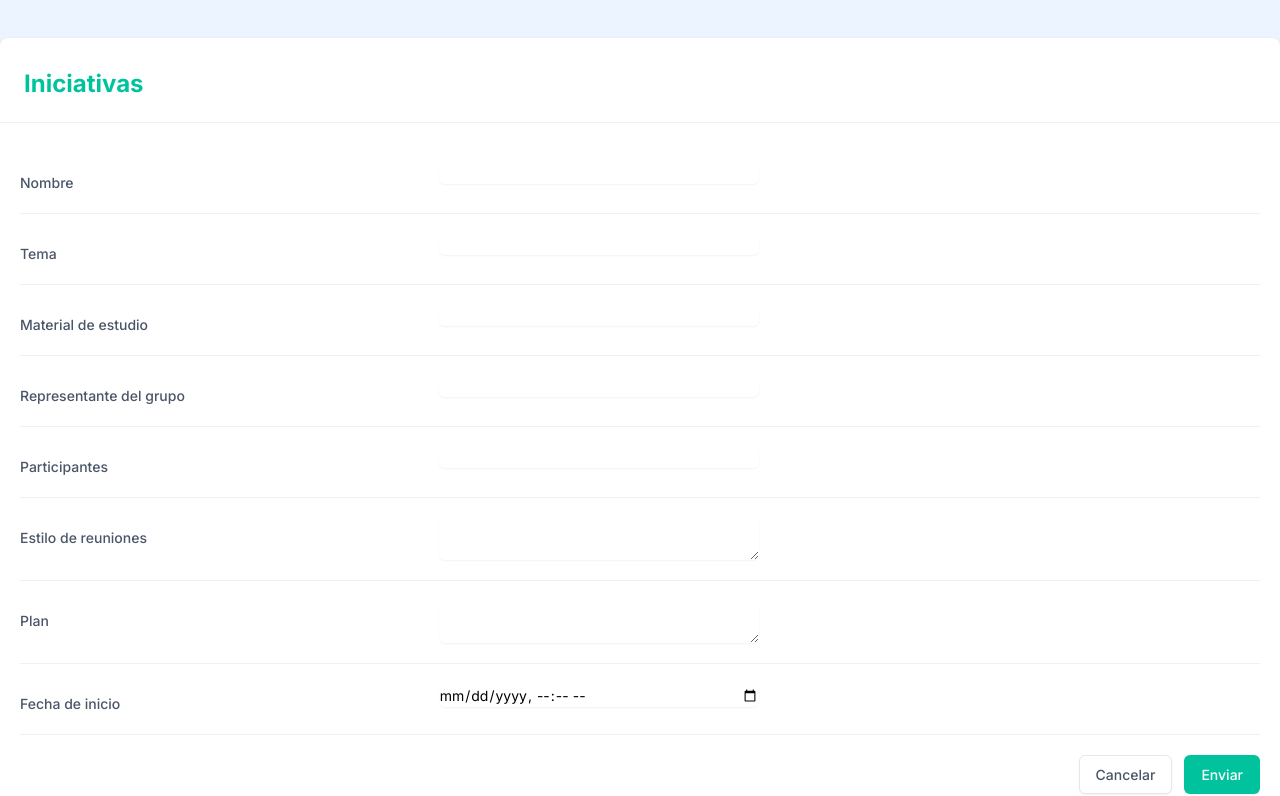
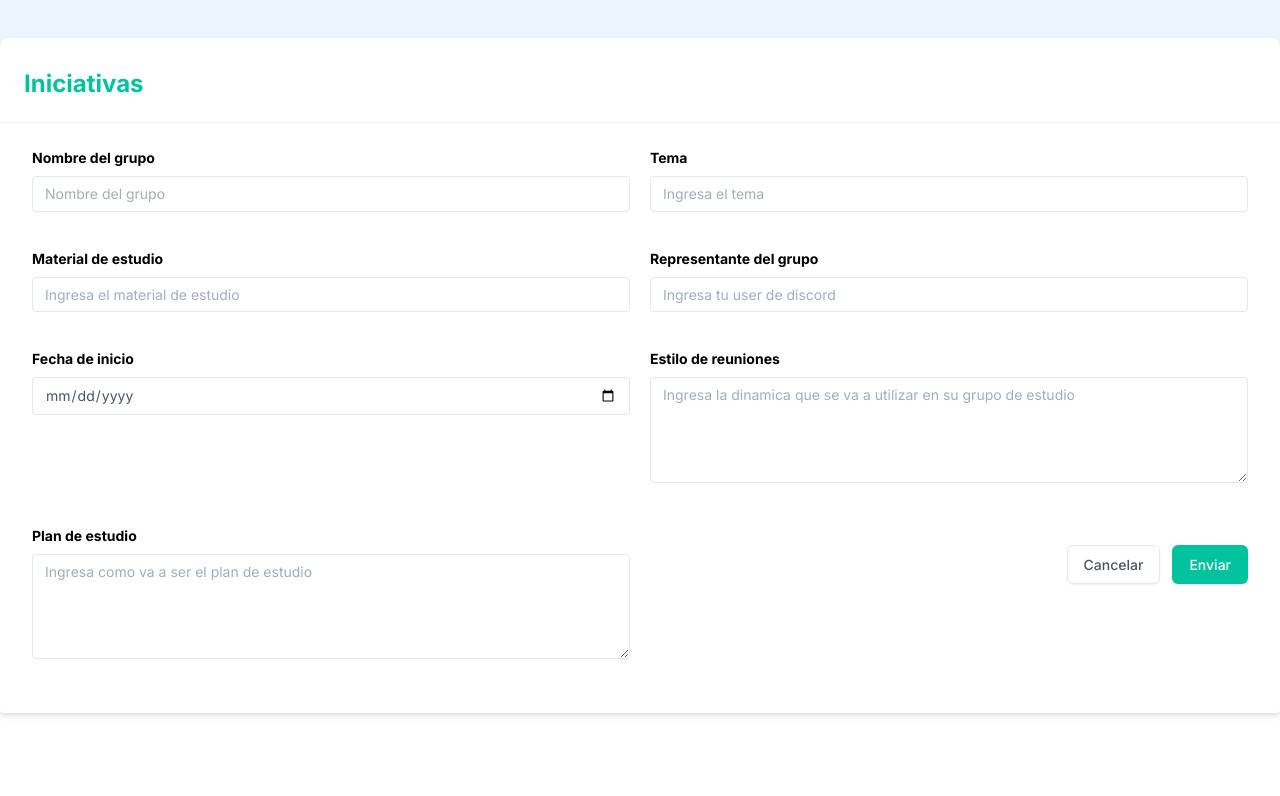
Before and after one commit to webmiraclepro/website, a Next.js app: page /iniciativas in a window 1280 px wide. Shown: the part 346-1142 px from the top of the page. Built offline with nearby package versions, Linux system fonts and the light colour scheme.

Commit message:
add postInitiative method

```diff
--- a/src/components/Header/index.tsx
+++ b/src/components/Header/index.tsx
@@ -19,6 +19,7 @@ const Header: React.FC<HeaderProps> = ({ preview }) => {
     { title: 'Eventos', link: '/eventos' },
     { title: 'Mentorías', link: '/mentorias' },
     { title: 'Proyectos', link: '/cmyk' },
+    { title: 'Iniciativas', link: '/iniciativas' },
   ];
 
   return (
--- a/src/lib/api.ts
+++ b/src/lib/api.ts
@@ -1,5 +1,5 @@
-import client, { previewClient } from './sanity';
-import { CMYK, Post, Doc, Event, Mentor, Topic } from './types';
+import client, { postClient, previewClient } from './sanity';
+import { CMYK, Post, Doc, Event, Mentor, Topic, Initiative } from './types';
 import {
   postQuery,
   cmykQuery,
@@ -90,3 +90,7 @@ export async function getAllCMYKProjects(
 ): Promise<CMYK[]> {
   return await getClient(preview).fetch(cmykQuery);
 }
+
+export async function postInitiative(data: Initiative): Promise<any> {
+  return await postClient.create(data);
+}
--- a/src/lib/sanity.ts
+++ b/src/lib/sanity.ts
@@ -1,3 +1,4 @@
+import SanityClient from '@sanity/client';
 import sanityImage from '@sanity/image-url';
 import {
   createClient,
@@ -13,6 +14,8 @@ const config: ClientConfig = {
 
 const client = createClient(config);
 
+export const postClient = SanityClient(config);
+
 export const imageBuilder = sanityImage(client);
 
 export const previewClient = createClient({
--- a/src/pages/iniciativas/index.tsx
+++ b/src/pages/iniciativas/index.tsx
@@ -1,14 +1,27 @@
+import { useEffect } from 'react';
 import Hero from '../../components/Hero';
 import Layout from '../../components/Layout';
+import { postInitiative } from '../../lib/api';
 
 const InitiativesPage: React.FC = ({}) => {
+  const testData = {
+    _type: 'reactGroup',
+    name: 'Nombre',
+    topic: 'Tema',
+    studyMaterial: 'Material',
+    teamLeader: 'Team Leader',
+    teamMembers: 'Her Test',
+    meetingType: 'Her Test',
+    plan: 'Her Test',
+    date: 'Her Test',
+  };
+
   return (
     <Layout title="Iniciativas">
       <Hero small title="Iniciativas" />
       <div className="bg-indigo-100 sm:pt-10 pb-24">
         <div className=" container mx-auto min-h-screen bg-white overflow-hidden shadow rounded-lg">
           <div className="border-b border-gray-200 px-4 py-5 sm:px-6">
-            <div></div>
             <div className="mt-2 md:flex md:items-center md:justify-between">
               <div className="flex-1 min-w-0">
                 <h2 className="text-xl font-bold leading-7 text-primary sm:text-2xl sm:leading-9 sm:truncate">
@@ -17,109 +30,97 @@ const InitiativesPage: React.FC = ({}) => {
               </div>
             </div>
           </div>
-          <form className="space-y-8 divide-y divide-gray-200">
-            <div className="p-5">
-              <div className="space-y-8 divide-y divide-gray-200 sm:space-y-5">
-                <div className="sm:grid sm:grid-cols-3 sm:gap-4 sm:items-start sm:pt-5">
-                  <label className="block text-sm font-medium text-gray-700 sm:mt-px sm:pt-2">
-                    Nombre
+
+          <form
+            id="form"
+            className="bg-white shadow-md rounded px-8 pt-6 pb-8 mb-4 w-full grid grid-cols-2 gap-5"
+          >
+            <div className="mb-4">
+              <label className="block text-sm font-bold mb-2">
+                Nombre del grupo
               </label>
-                  <div className="mt-1 sm:mt-0 sm:col-span-2">
               <input
+                className="appearance-none border rounded w-full py-2 px-3 text-sm text-gray-700 leading-tight focus:outline-none focus:shadow-outline"
+                name="name"
+                id="name"
                 type="text"
-                      name="name"
-                      className="max-w-lg block w-full shadow-sm sm:max-w-xs sm:text-sm border-teal-600 rounded-md"
+                placeholder="Nombre del grupo"
+                required
               />
             </div>
-                </div>
-
-                <div className="sm:grid sm:grid-cols-3 sm:gap-4 sm:items-start sm:border-t sm:border-gray-200 sm:pt-5">
-                  <label className="block text-sm font-medium text-gray-700 sm:mt-px sm:pt-2">
-                    Tema
-                  </label>
-                  <div className="mt-1 sm:mt-0 sm:col-span-2">
+            <div className="mb-4">
+              <label className="block text-sm font-bold mb-2">Tema</label>
               <input
-                      type="text"
-                      name="topic"
-                      className="max-w-lg block w-full shadow-sm sm:max-w-xs sm:text-sm border-teal-600 rounded-md"
+                className="appearance-none border rounded w-full py-2 px-3 text-sm text-gray-700 leading-tight focus:outline-none focus:shadow-outline"
+                name="tel"
+                id="tel"
+                type="tel"
+                placeholder="Ingresa el tema"
+                required
               />
             </div>
-                </div>
-
-                <div className="sm:grid sm:grid-cols-3 sm:gap-4 sm:items-start sm:border-t sm:border-gray-200 sm:pt-5">
-                  <label className="block text-sm font-medium text-gray-700 sm:mt-px sm:pt-2">
+            <div className="mb-4">
+              <label className="block text-sm font-bold mb-2">
                 Material de estudio
               </label>
-                  <div className="mt-1 sm:mt-0 sm:col-span-2">
               <input
-                      type="text"
-                      name="study-material"
-                      className="max-w-lg block w-full shadow-sm sm:max-w-xs sm:text-sm border-teal-600 rounded-md"
+                className="appearance-none border rounded w-full py-2 px-3 text-sm text-gray-700 leading-tight focus:outline-none focus:shadow-outline"
+                name="email"
+                id="email"
+                type="email"
+                placeholder="Ingresa el material de estudio"
+                required
               />
             </div>
-                </div>
-
-                <div className="sm:grid sm:grid-cols-3 sm:gap-4 sm:items-start sm:border-t sm:border-gray-200 sm:pt-5">
-                  <label className="block text-sm font-medium text-gray-700 sm:mt-px sm:pt-2">
+            <div className="mb-4">
+              <label className="block text-sm font-bold mb-2">
                 Representante del grupo
               </label>
-                  <div className="mt-1 sm:mt-0 sm:col-span-2">
               <input
-                      type="text"
-                      name="team-representative"
-                      className="max-w-lg block w-full shadow-sm sm:max-w-xs sm:text-sm border-teal-600 rounded-md"
+                className="appearance-none border rounded w-full py-2 px-3 text-sm text-gray-700 leading-tight focus:outline-none focus:shadow-outline"
+                name="email"
+                id="email"
+                type="email"
+                placeholder="Ingresa tu user de discord"
+                required
               />
             </div>
-                </div>
-
-                <div className="sm:grid sm:grid-cols-3 sm:gap-4 sm:items-start sm:border-t sm:border-gray-200 sm:pt-5">
-                  <label className="block text-sm font-medium text-gray-700 sm:mt-px sm:pt-2">
-                    Participantes
+            <div className="mb-4">
+              <label className="block text-sm font-bold mb-2">
+                Fecha de inicio
               </label>
-                  <div className="mt-1 sm:mt-0 sm:col-span-2">
               <input
-                      type="text"
-                      name="team-members"
-                      className="max-w-lg block w-full shadow-sm sm:max-w-xs sm:text-sm border-teal-600 rounded-md"
+                className="appearance-none border rounded w-full py-2 px-3 text-sm text-gray-700 leading-tight focus:outline-none focus:shadow-outline"
+                name="date"
+                id="date"
+                type="date"
+                required
               />
             </div>
-                </div>
-
-                <div className="sm:grid sm:grid-cols-3 sm:gap-4 sm:items-start sm:border-t sm:border-gray-200 sm:pt-5">
-                  <label className="block text-sm font-medium text-gray-700 sm:mt-px sm:pt-2">
+            <div className="mb-4">
+              <label className="block text-sm font-bold mb-2">
                 Estilo de reuniones
               </label>
-                  <div className="mt-1 sm:mt-0 sm:col-span-2">
               <textarea
-                      name="meeting-type"
-                      className="max-w-lg block w-full shadow-sm sm:max-w-xs sm:text-sm border-teal-600 rounded-md"
-                    />
+                rows={5}
+                className="appearance-none border rounded w-full py-2 px-3 text-sm text-gray-700 leading-tight focus:outline-none focus:shadow-outline"
+                name="message1"
+                placeholder="Ingresa la dinamica que se va a utilizar en su grupo de estudio"
+                required
+              ></textarea>
             </div>
-                </div>
-
-                <div className="sm:grid sm:grid-cols-3 sm:gap-4 sm:items-start sm:border-t sm:border-gray-200 sm:pt-5">
-                  <label className="block text-sm font-medium text-gray-700 sm:mt-px sm:pt-2">
-                    Plan
+            <div className="mb-4">
+              <label className="block text-sm font-bold mb-2">
+                Plan de estudio
               </label>
-                  <div className="mt-1 sm:mt-0 sm:col-span-2">
               <textarea
-                      name="plan"
-                      className="max-w-lg block w-full shadow-sm sm:max-w-xs sm:text-sm border-teal-600 rounded-md"
-                    />
-                  </div>
-                </div>
-
-                <div className="sm:grid sm:grid-cols-3 sm:gap-4 sm:items-start sm:border-t sm:border-gray-200 sm:pt-5">
-                  <label className="block text-sm font-medium text-gray-700 sm:mt-px sm:pt-2">
-                    Fecha de inicio
-                  </label>
-                  <div className="mt-1 sm:mt-0 sm:col-span-2">
-                    <input
-                      type="datetime-local"
-                      name="date"
-                      className="max-w-lg block w-full shadow-sm sm:max-w-xs sm:text-sm border-teal-600 rounded-md"
-                    />
-                  </div>
+                rows={5}
+                className="appearance-none border rounded w-full py-2 px-3 text-sm text-gray-700 leading-tight focus:outline-none focus:shadow-outline"
+                name="message2"
+                id="message2"
+                placeholder="Ingresa como va a ser el plan de estudio"
+                required
+              ></textarea>
             </div>
 
             <div className="pt-5">
@@ -138,8 +139,6 @@ const InitiativesPage: React.FC = ({}) => {
                 </button>
               </div>
             </div>
-              </div>
-            </div>
           </form>
         </div>
       </div>
```
Also changed, not shown: src/lib/types.ts (+12 -0 lines). Lines whose indentation alone changed are shown as unchanged.
